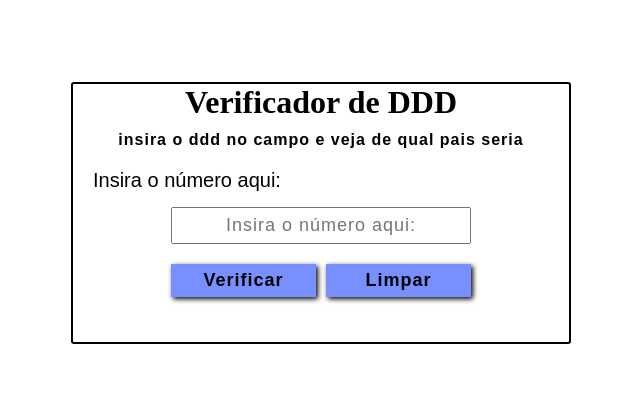
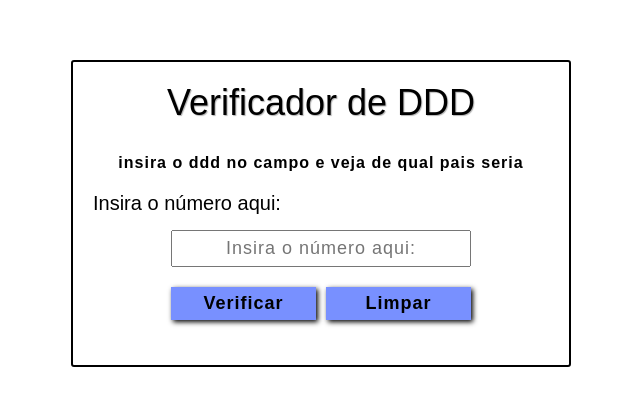
Before and after one commit to WellinghtonOliveira/ProjetoCertificacao, a plain HTML site: page index.html in a window 1280 px wide. Shown: the part 187-592 px from the top of the page, without its empty margins (319-959 px from the left). Drawn offline with Linux system fonts and the light colour scheme.

Commit message:
Update styles.css

```diff
--- a/CSS/styles.css
+++ b/CSS/styles.css
@@ -31,7 +31,14 @@ body {
     text-align: center;
 }
 
+.div-titulo h1 {
+    margin: 20px 0;
+    font-family: arial;
+    font-weight: 400;
+    font-size: 36px;
+    text-shadow: 1px 1px 1px rgba(0, 0, 0, 0.3);
 
+}
 
 /* Entrada / Saida */
 .display-entrada {
```
